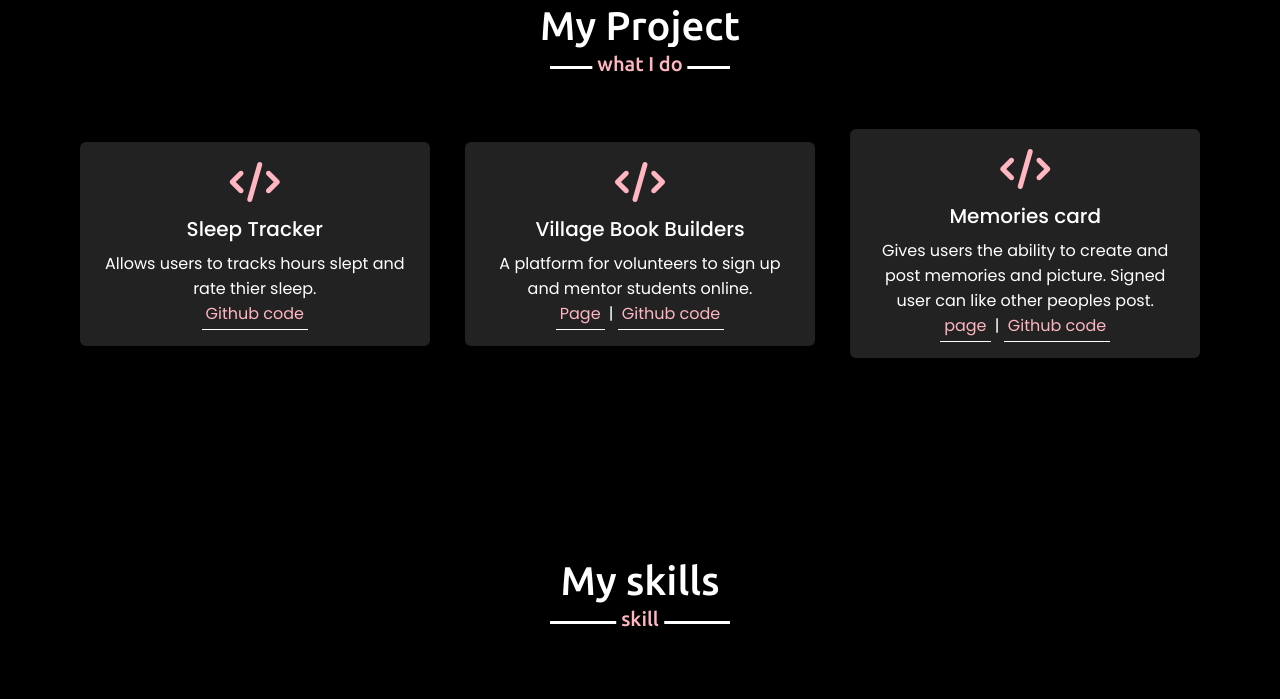
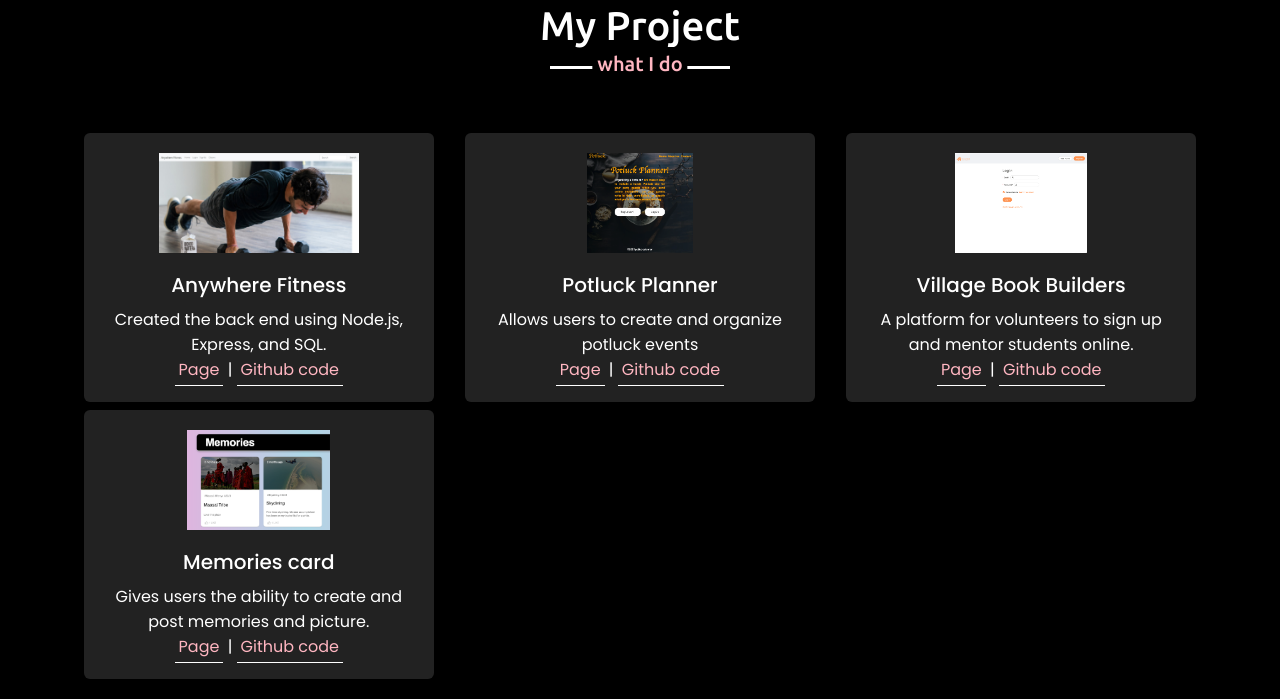
Before and after one commit to kasech-isaac/portfolio, a plain HTML site: page index.html in a window 1280 px wide. Shown: the part 1630-2329 px from the top of the page. Drawn offline with nearby package versions, Linux system fonts and the light colour scheme.

Commit message:
fixed css

```diff
--- a/index.html
+++ b/index.html
@@ -1,5 +1,6 @@
 <!DOCTYPE html>
 <html lang="en">
+
 <head>
     <meta charset="UTF-8">
     <meta name="viewport" content="width=device-width, initial-scale=1.0">
@@ -9,6 +10,7 @@
     <script src="https://kit.fontawesome.com/e0a2cb9742.js" crossorigin="anonymous"></script>
     <script src="https://code.jquery.com/jquery-3.5.1.min.js"></script>
 </head>
+
 <body>
     <div class="scroll-up">
         <i class="fas fa-angle-up"></i>
@@ -46,12 +48,16 @@
             <h2 class="title">About Me</h2>
             <div class="about-contect">
                 <div class="column left">
-                <img src="image/kasech.png" alt="me">
+                    <img src="image/kasi.png" alt="me">
                 </div>
                 <div class="column right">
                     <div class="text">I'm Kasech and I'm a <span>Full Stack Web Developer</span> </div>
-        <p>Hi, I'm Kasech. I am a full stack web developer currently based out of Seattle. I work primarily in a JavaScript, React.js, Node.js, Express, SQL, jest, and Python stack, but always eager to jump into new technologies and expand my knowledge. I am currently brushing up on TypeScript and Angular.
-            I am always looking for the most efficient use of code to complete a problem, and would love to chat more about the problem you are working to solve on your next project.
+                    <p>Hi, I'm Kasech. I am a full stack web developer currently based out of Seattle. I work primarily
+                        in a JavaScript, React.js, Node.js, Express, SQL, and jest stack, but always eager to
+                        jump into new technologies and expand my knowledge. I am currently brushing up on Python and
+                        TypeScript.
+                        I am always looking for the most efficient use of code to complete a problem, and would love to
+                        chat more about the problem you are working to solve on your next project.
                         Outside of coding, I love to travel with my family and try food from different cultures.</p>
                 </div>
             </div>
@@ -63,37 +69,56 @@
         <div class="max-width">
             <h2 class="title">My Project</h2>
             <div class="serv-contect">
+
+
                 <div class="card">
                     <div class="box">
-                <i class="fas fa-code"></i>
-                <div class="text">Sleep Tracker</div>
-                <p>Allows users to tracks hours slept and rate thier sleep.</p>
-                <a href="https://github.com/kasech-isaac/Sleep_Tracker_FE" target="_blank" class="sleep">Github code</a>
+                        <img src="image/anywherefitness.jpg" alt="fitness">
+                        <div class="text">Anywhere Fitness</div>
+                        <p>Created the back end using Node.js, Express, and SQL.</p>
+                        <a href="https://anywherefitness12.netlify.app" target="_blank" class="sleep">Page</a> |
+                        <a href="https://github.com/kasech-isaac/Anywhere-Fit-BE" target="_blank" class="sleep">Github
+                            code</a>
+                    </div>
+                </div>
+
+                <div class="card">
+                    <div class="box">
+                        <img src="image/potluck.png" alt="me">
+                        <div class="text">Potluck Planner</div>
+                        <p>Allows users to create and organize potluck events</p>
+                        <a href="https://potluck2021food.netlify.app" target="_blank" class="sleep">Page</a> |
+                        <a href="https://github.com/Nandhini-Madan/Potluck2021BE/tree/main/PotluckFrontend/potluckfe" target="_blank"
+                            class="sleep">Github code</a>
 
                     </div>
                 </div>
 
                 <div class="card">
                     <div class="box">
-            <i class="fas fa-code"></i>
+                        <img src="image/village.png" alt="me">
                         <div class="text">Village Book Builders</div>
                         <p>A platform for volunteers to sign up and mentor students online.</p>
-            <a href="https://vibrant-easley-daef87.netlify.app/" target="_blank" class="sleep">Page</a>  |
-            <a href="https://github.com/kasech-isaac/Village-book-builders-FE" target="_blank" class="sleep">Github code</a>
+                        <a href="https://memoriestoremamber.netlify.app" target="_blank" class="sleep">Page</a> |
+                        <a href="https://github.com/kasech-isaac/Village-book-builders-FE" target="_blank"
+                            class="sleep">Github code</a>
                     </div>
                 </div>
 
                 <div class="card">
                     <div class="box">
-        <i class="fas fa-code"></i>
+                        <img src="image/Screen Shot 2021-08-04 at 5.27.16 PM.png" alt="memo">
                         <div class="text">Memories card</div>
-        <p>Gives users the ability to create and post memories and picture. Signed  user can like other peoples post. </p>
-        <a href="https://memoriestoremamber.netlify.app" target="_blank" class="sleep">page</a> |
-        <a href="https://github.com/kasech-isaac/memories-FE" target="_blank" class="sleep">Github code</a>
+                        <p>Gives users the ability to create and post memories and picture. </p>
+                        <a href="https://memoriestoremamber.netlify.app" target="_blank" class="sleep">Page</a> |
+                        <a href="https://github.com/kasech-isaac/memories-FE" target="_blank" class="sleep">Github
+                            code</a>
 
 
                     </div>
                 </div>
+
+
             </div>
         </div>
     </section>
@@ -103,7 +128,7 @@
     <section class="skill" id="skill">
         <div class="max-width">
             <h2 class="title">My skills</h2>
-        <br/>
+            <br />
             <div class="skill-contect">
                 <div class="skill-card">
                     <div class="box">
@@ -168,12 +193,13 @@
     <section class="contact" id="contact">
         <div class="max-width">
             <h2 class="title">Contact</h2>
-        <br/>
+            <br />
             <div class="contact-contect">
                 <div class="text">
                     <p> <a href="mailto:kasechisaac845@gmail.com" class="email">kasechisaac845@gmail.com</a> </p>
                     <a href="https://github.com/kasech-isaac" target="_blank" class="fab fa-github">Github</a>
-            <a href="https://www.linkedin.com/in/kasech-isaac" target="_blank" class="fab fa-linkedin">Linkedin</a>
+                    <a href="https://www.linkedin.com/in/kasech-isaac" target="_blank"
+                        class="fab fa-linkedin">Linkedin</a>
                 </div>
             </div>
         </div>
@@ -192,4 +218,5 @@
 
     </script>
 </body>
+
 </html>
--- a/style.css
+++ b/style.css
@@ -318,6 +318,7 @@ section .title::after {
 .project .serv-contect .card {
   width: calc(33% - 20px);
   background: #222;
+  margin: 4px;
   text-align: center;
   border-radius: 6px;
   padding: 20px 25px;
@@ -334,10 +335,10 @@ section .title::after {
 .project .serv-contect .card .box {
   transition: all 0.3s ease;
 }
-.project .serv-contect .card i {
-  font-size: 40px;
-  color: lightpink;
-  transition: color 0.3s ease;
+.project .serv-contect .card img {
+  width: 200;
+  height: 100px;
+
 }
 .project .serv-contect .card:hover i {
   color: white;
@@ -363,7 +364,7 @@ section .title::after {
 }
 .skill .skill-contect .skill-card {
   width: calc(10% - 10px);
-  background: #222;
+  /* background: #222; */
   text-align: center;
   border-radius: 4px;
   padding: 7px 7px;
@@ -382,7 +383,7 @@ section .title::after {
   transition: all 0.3s ease;
 }
 .skill .skill-contect .skill-card i {
-  font-size: 30px;
+  font-size: 20px;
   color: lightpink;
   transition: color 0.3s ease;
 }
@@ -390,7 +391,7 @@ section .title::after {
   color: white;
 }
 .skill .skill-contect .skill-card .text {
-  font-size: 15px;
+  font-size: 17px;
   font-weight: 500;
   margin: 10px 0 7px 0;
 }
@@ -468,6 +469,7 @@ footer p{
   .about .about-contect .left img {
     height: 350px;
     width: 350px;
+
   }
 }
 
```
Also changed, not shown: image/Screen Shot 2021-08-04 at 5.27.16 PM.png (added), image/anywherefitness.jpg (added), image/kasi.png (added), image/potluck.png (added), image/village.png (added). Lines whose indentation alone changed are shown as unchanged.
